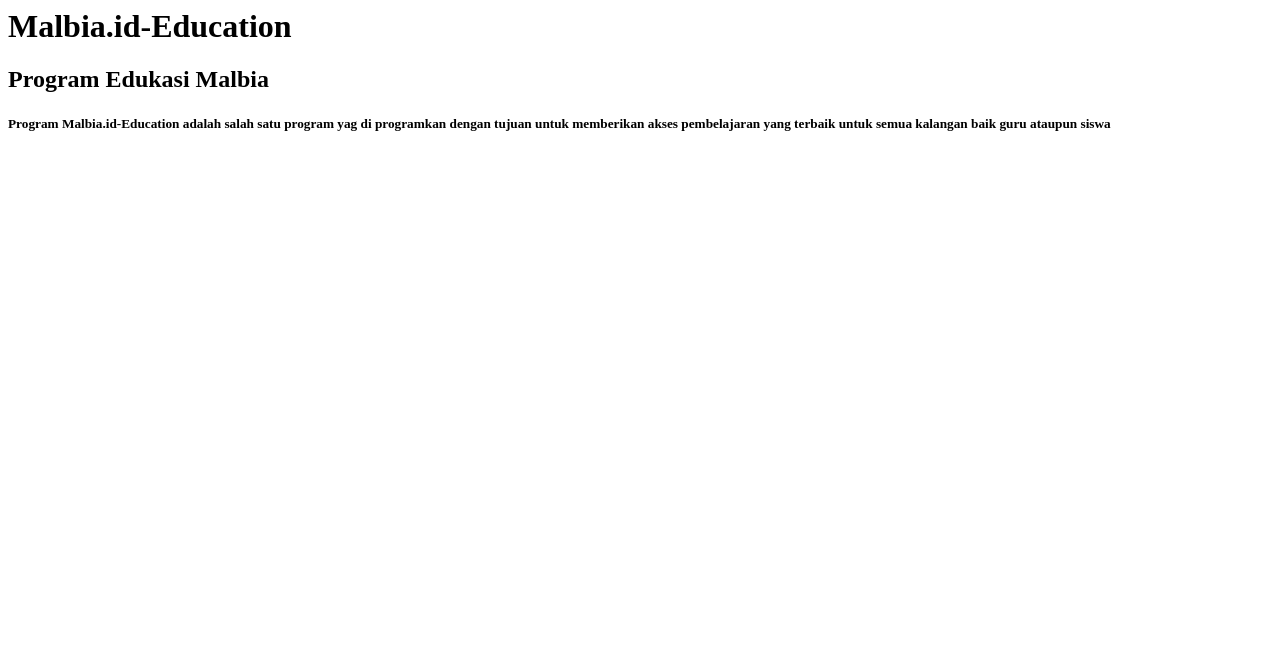
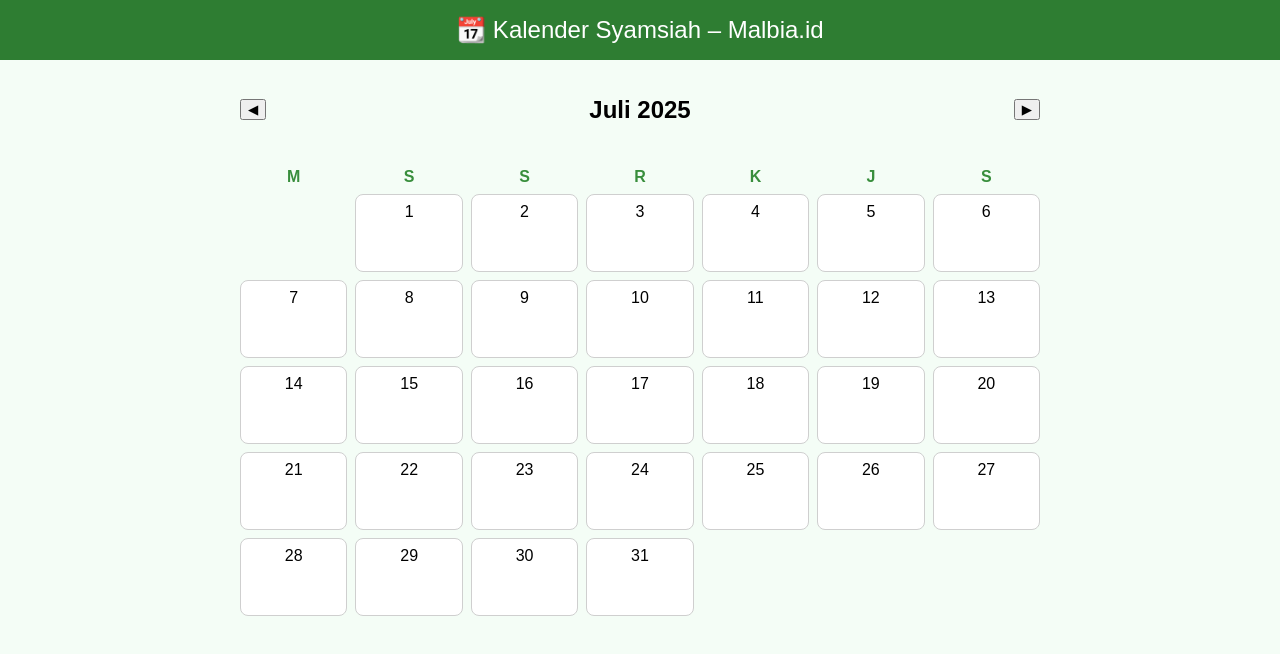
Before and after one commit to Bimandou-ui/Calender-Malbiaid, a plain HTML site: page index.html in a window 1280 px wide. Drawn offline with Linux system fonts and the light colour scheme.

Commit message:
Update index.html

```diff
--- a/index.html
+++ b/index.html
@@ -1,7 +1,200 @@
+<!DOCTYPE html>
+<html lang="id">
 <head>
-  <body>
-    <h1>Malbia.id-Education</h1>
-    <h2>Program Edukasi Malbia</h2>
-    <h5>Program Malbia.id-Education adalah salah satu program yag di programkan dengan tujuan untuk memberikan akses pembelajaran yang terbaik untuk semua kalangan baik guru ataupun siswa</h5>
-  </body>
+  <meta charset="UTF-8" />
+  <meta name="viewport" content="width=device-width, initial-scale=1.0"/>
+  <title>Kalender Edukasi Malbia.id</title>
+  <meta name="google-site-verification" content="TZ3TThJMWejuNXR7XhxsU1aujAc9I_zSoZMDp0MSa5w" />
+  <style>
+    body {
+      font-family: sans-serif;
+      background: #f4fdf6;
+      margin: 0;
+      padding: 0;
+    }
+    header {
+      background: #2e7d32;
+      color: white;
+      padding: 1rem;
+      text-align: center;
+      font-size: 1.5rem;
+      position: sticky;
+      top: 0;
+    }
+    .kalender-container {
+      max-width: 800px;
+      margin: auto;
+      padding: 1rem;
+    }
+    .bulan-nav {
+      display: flex;
+      justify-content: space-between;
+      align-items: center;
+      margin-bottom: 1rem;
+    }
+    .grid-hari {
+      display: grid;
+      grid-template-columns: repeat(7, 1fr);
+      gap: 0.5rem;
+      text-align: center;
+    }
+    .hari, .tanggal {
+      padding: 0.5rem;
+    }
+    .hari {
+      font-weight: bold;
+      color: #388e3c;
+    }
+    .tanggal {
+      background: white;
+      border-radius: 8px;
+      cursor: pointer;
+      border: 1px solid #cfcfcf;
+      min-height: 60px;
+      position: relative;
+    }
+    .tanggal:hover {
+      background: #e8f5e9;
+    }
+    .event {
+      font-size: 0.7rem;
+      color: #2e7d32;
+      margin-top: 5px;
+    }
+    .modal {
+      position: fixed;
+      top: 0; left: 0;
+      width: 100%; height: 100%;
+      background: rgba(0,0,0,0.5);
+      display: none;
+      align-items: center;
+      justify-content: center;
+    }
+    .modal-content {
+      background: white;
+      padding: 1rem;
+      border-radius: 10px;
+      max-width: 300px;
+      text-align: center;
+    }
+    .modal-content input {
+      width: 100%;
+      padding: 0.5rem;
+      margin-top: 0.5rem;
+    }
+    .btn {
+      background: #2e7d32;
+      color: white;
+      padding: 0.5rem 1rem;
+      border: none;
+      border-radius: 6px;
+      margin-top: 0.5rem;
+      cursor: pointer;
+    }
+  </style>
 </head>
+<body>
+
+<header>📆 Kalender Syamsiah – Malbia.id</header>
+
+<div class="kalender-container">
+  <div class="bulan-nav">
+    <button onclick="ubahBulan(-1)">◀</button>
+    <h2 id="bulanTahun"></h2>
+    <button onclick="ubahBulan(1)">▶</button>
+  </div>
+
+  <div class="grid-hari">
+    <div class="hari">M</div><div class="hari">S</div><div class="hari">S</div>
+    <div class="hari">R</div><div class="hari">K</div><div class="hari">J</div><div class="hari">S</div>
+  </div>
+
+  <div class="grid-hari" id="tanggalGrid"></div>
+</div>
+
+<div class="modal" id="modalEvent">
+  <div class="modal-content">
+    <h3 id="modalTanggal">Tambah Kegiatan</h3>
+    <input type="text" id="eventInput" placeholder="Nama kegiatan..." />
+    <button class="btn" onclick="simpanEvent()">Simpan</button>
+  </div>
+</div>
+
+<script>
+  let bulanSekarang = new Date().getMonth();
+  let tahunSekarang = new Date().getFullYear();
+  let dataEvent = JSON.parse(localStorage.getItem('malbia_kegiatan')) || {};
+
+  function renderKalender() {
+    const bulanNama = ["Januari","Februari","Maret","April","Mei","Juni",
+                       "Juli","Agustus","September","Oktober","November","Desember"];
+    document.getElementById("bulanTahun").textContent = `${bulanNama[bulanSekarang]} ${tahunSekarang}`;
+
+    const grid = document.getElementById("tanggalGrid");
+    grid.innerHTML = "";
+
+    const firstDay = new Date(tahunSekarang, bulanSekarang, 1).getDay(); // 0 = Minggu
+    const jumlahHari = new Date(tahunSekarang, bulanSekarang + 1, 0).getDate();
+
+    let padding = (firstDay + 6) % 7; // Menyesuaikan agar Senin = awal
+    for (let i = 0; i < padding; i++) {
+      grid.innerHTML += `<div></div>`;
+    }
+
+    for (let tgl = 1; tgl <= jumlahHari; tgl++) {
+      const key = `${tahunSekarang}-${(bulanSekarang+1).toString().padStart(2,'0')}-${tgl.toString().padStart(2,'0')}`;
+      const kegiatan = dataEvent[key] || "";
+
+      grid.innerHTML += `
+        <div class="tanggal" onclick="bukaModal('${key}')">
+          ${tgl}
+          ${kegiatan ? `<div class="event">${kegiatan}</div>` : ""}
+        </div>`;
+    }
+  }
+
+  function ubahBulan(offset) {
+    bulanSekarang += offset;
+    if (bulanSekarang < 0) {
+      bulanSekarang = 11;
+      tahunSekarang--;
+    } else if (bulanSekarang > 11) {
+      bulanSekarang = 0;
+      tahunSekarang++;
+    }
+    renderKalender();
+  }
+
+  let tanggalDipilih = "";
+
+  function bukaModal(tanggal) {
+    tanggalDipilih = tanggal;
+    document.getElementById("modalTanggal").textContent = `Tambah Kegiatan - ${tanggal}`;
+    document.getElementById("eventInput").value = dataEvent[tanggal] || "";
+    document.getElementById("modalEvent").style.display = "flex";
+  }
+
+  function simpanEvent() {
+    const isi = document.getElementById("eventInput").value.trim();
+    if (isi) {
+      dataEvent[tanggalDipilih] = isi;
+    } else {
+      delete dataEvent[tanggalDipilih];
+    }
+    localStorage.setItem('malbia_kegiatan', JSON.stringify(dataEvent));
+    document.getElementById("modalEvent").style.display = "none";
+    renderKalender();
+  }
+
+  // Tutup modal jika diklik di luar
+  window.onclick = function(e) {
+    if (e.target.id === "modalEvent") {
+      document.getElementById("modalEvent").style.display = "none";
+    }
+  }
+
+  renderKalender();
+</script>
+
+</body>
+</html>
```
